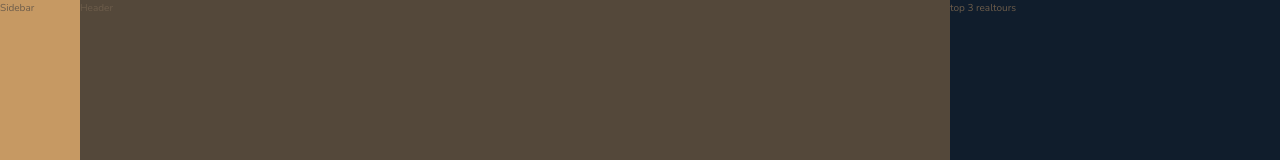
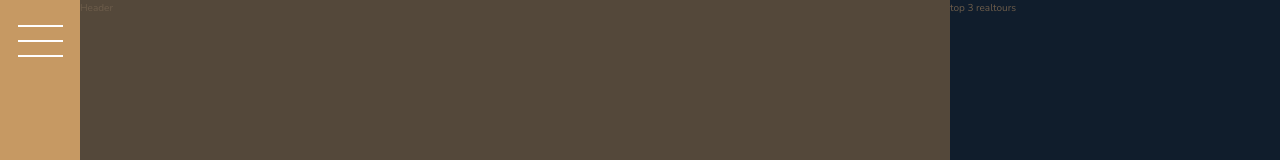
Before and after one commit to olivercastroteran/nexter, a website: page index.html in a window 1280 px wide. Shown: the top 160 px of the page. Drawn offline with nearby package versions, Linux system fonts and the light colour scheme.

Commit message:
sidebar styled

```diff
--- a/index.html
+++ b/index.html
@@ -16,7 +16,7 @@
   </head>
   <body class="container">
     <div class="sidebar">
-      Sidebar
+      <button class="nav-btn"></button>
     </div>
 
     <header class="header">
--- a/sass/_sidebar.scss
+++ b/sass/_sidebar.scss
@@ -2,4 +2,37 @@
   background-color: $color-primary;
   grid-column: sidebar-start / sidebar-end;
   grid-row: 1 / -1;
+  display: flex;
+  justify-content: center;
+
+  button {
+    cursor: pointer;
+  }
 }
+
+.nav-btn {
+  border: none;
+  border-radius: none;
+
+  background-color: #fff;
+  height: 2px;
+  width: 4.5rem;
+  margin-top: 4rem;
+
+  &::before,
+  &::after {
+    background-color: #fff;
+    height: 2px;
+    width: 4.5rem;
+    content: '';
+    display: block;
+  }
+
+  &::before {
+    transform: translateY(-1.5rem);
+  }
+
+  &::after {
+    transform: translateY(1.3rem);
+  }
+}
```
Also changed, not shown: css/style.css.
